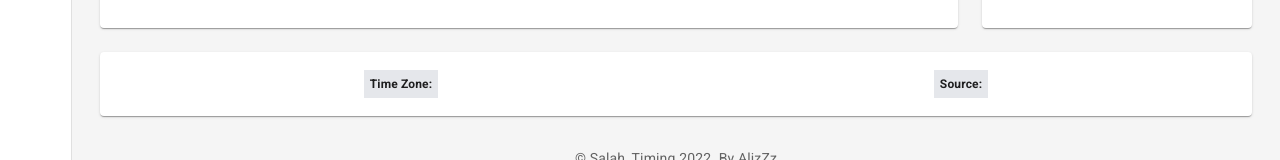
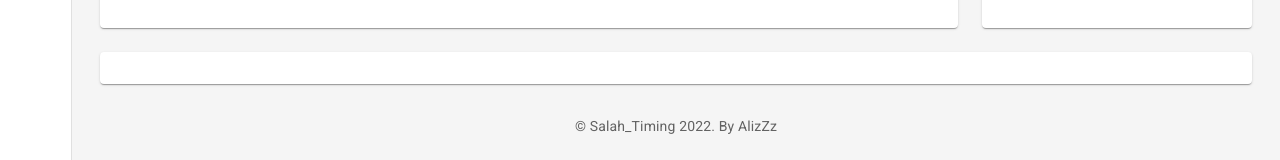
Before and after one commit to Alizberlin/salah_timing, a React (Create React App) app: page / in a window 1280 px wide. Shown: the part 308-468 px from the top of the page. Built offline with nearby package versions, Linux system fonts and the light colour scheme; no server answers.

Commit message:
state fixed 4

```diff
--- a/src/components/pages/Dashboard.js
+++ b/src/components/pages/Dashboard.js
@@ -92,7 +92,7 @@ function DashboardContent() {
     fetch(`https://api.aladhan.com/v1/calendar?latitude=52.508515&longitude=13.2854872&method=${state.method}&month=${state.m}&year=${state.y}`)
     .then(res => res.json())
     .then(ans => {
-      // console.log(ans)
+       console.log(ans)
       if(ans.code < 300) {
         dispatch({type: 'calender', payLoad: ans.data})
       }})
@@ -200,8 +200,8 @@ function DashboardContent() {
               <Grid item xs={12}>
                 <Paper sx={{ p: 2, display: 'flex', flexDirection: 'column' }}>
                   <div className='flex justify-around flex-wrap text-xs'>
-                    <span className='bg-gray-200 p-1.5 m-0.5'><strong>Time Zone: </strong>{state.calender[0].meta.timezone}</span>
-                    <span className='bg-gray-200 p-1.5 m-0.5'><strong>Source: </strong>{state.calender[0].meta.method.name}</span>
+                    {/* <span className='bg-gray-200 p-1.5 m-0.5'><strong>Time Zone: </strong>{state.calender[0].meta.timezone}</span>
+                    <span className='bg-gray-200 p-1.5 m-0.5'><strong>Source: </strong>{state.calender[0].meta.method.name}</span> */}
                   </div>
 
                 </Paper>
--- a/src/components/stateManager.js
+++ b/src/components/stateManager.js
@@ -27,12 +27,12 @@ export const UserProvider = ({children}) => {
   const contextValue = useMemo(() => {
     return { state, dispatch };
   }, [state, dispatch]);
-    window.addEventListener('beforeunload', ()=>{
-    localStorage.setItem('Salah_Timing', JSON.stringify(state))
-  })
-  useEffect(() => {
-    localStorage.setItem('Salah_Timing', JSON.stringify(state))
-  }, [state])
+  //   window.addEventListener('beforeunload', ()=>{
+  //   localStorage.setItem('Salah_Timing', JSON.stringify(state))
+  // })
+  // useEffect(() => {
+  //   localStorage.setItem('Salah_Timing', JSON.stringify(state))
+  // }, [state])
   return (
     <StateContext.Provider value={contextValue}>
       {children}
```
